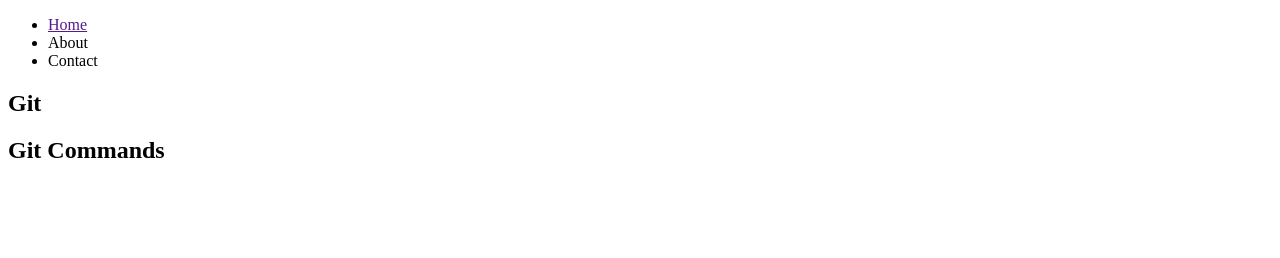
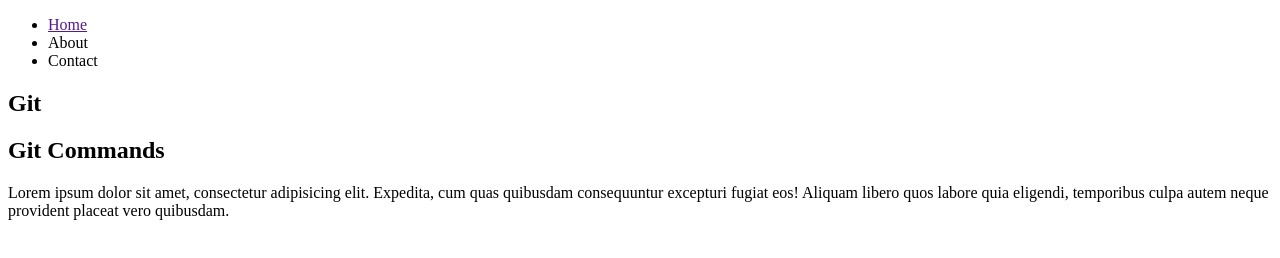
Before and after one commit to GulMes/git-practice, a plain HTML site: page index.html in a window 1280 px wide. Drawn offline with Linux system fonts and the light colour scheme.

Commit message:
Website with footer

```diff
--- a/index.html
+++ b/index.html
@@ -24,5 +24,9 @@
             <h1>Git Commands</h1>
         </section>
     </main>
+    <footer>
+        <p>Lorem ipsum dolor sit amet, consectetur adipisicing elit. Expedita, cum quas quibusdam consequuntur excepturi fugiat eos! Aliquam libero quos labore quia eligendi, temporibus culpa autem neque provident placeat vero quibusdam.</p>
+    </footer>
+
 </body>
 </html>
```
